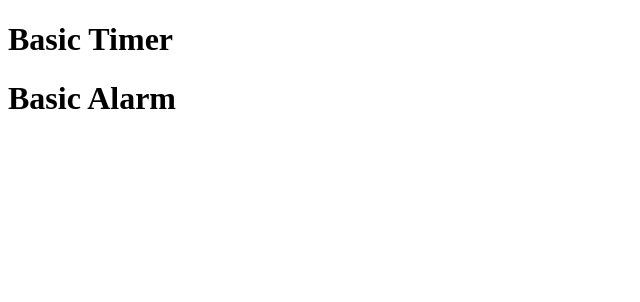
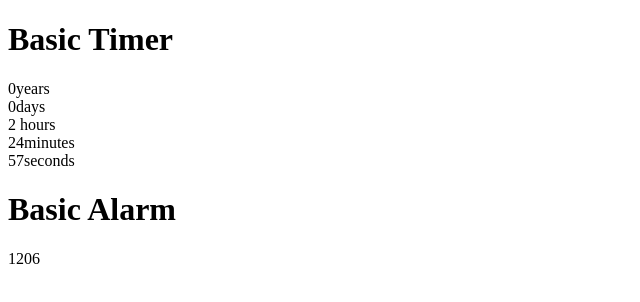
Before and after one commit to enescang/basic-timer-and-alarm, a plain HTML site: page index.html in a window 1280 px wide. Shown: the whole page, without its empty margins (0-640 px from the left). Drawn offline with Linux system fonts and the light colour scheme.

Commit message:
Fix:syntax error

```diff
--- a/index.html
+++ b/index.html
@@ -14,11 +14,11 @@
 
     <script src="Timer.js" type="text/javascript"></script>
     <script>
-      var Timer = new Timer();
+      var timer = new Timer();
       //2019 12 13 21:11:30 Set your time in this way
-      Timer.setFutureTime("2020 04 11 14:35:00");
-      Timer.displayDiff();
-      Timer.thenDo = function () {
+      timer.setFutureTime("2020 04 11 14:35:00");
+      timer.displayDiff();
+      timer.thenDo = function () {
         alert("it is time to show something");
       };
 
```
